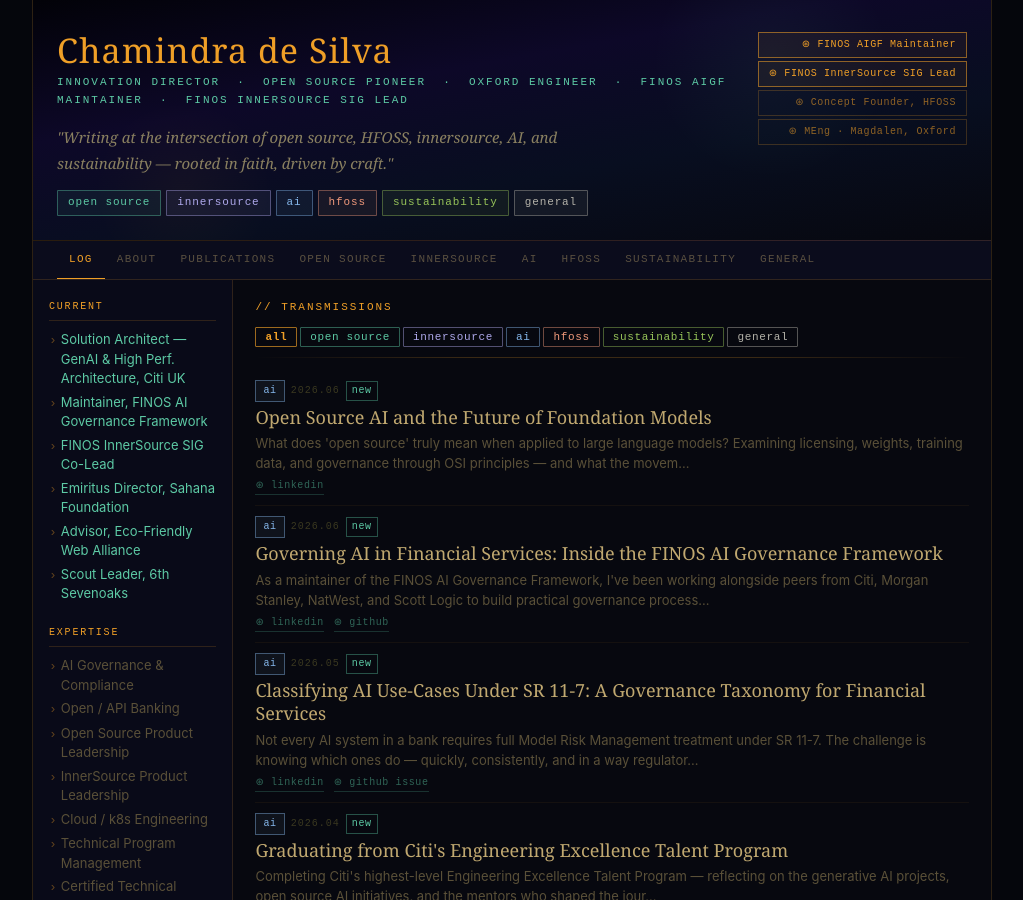
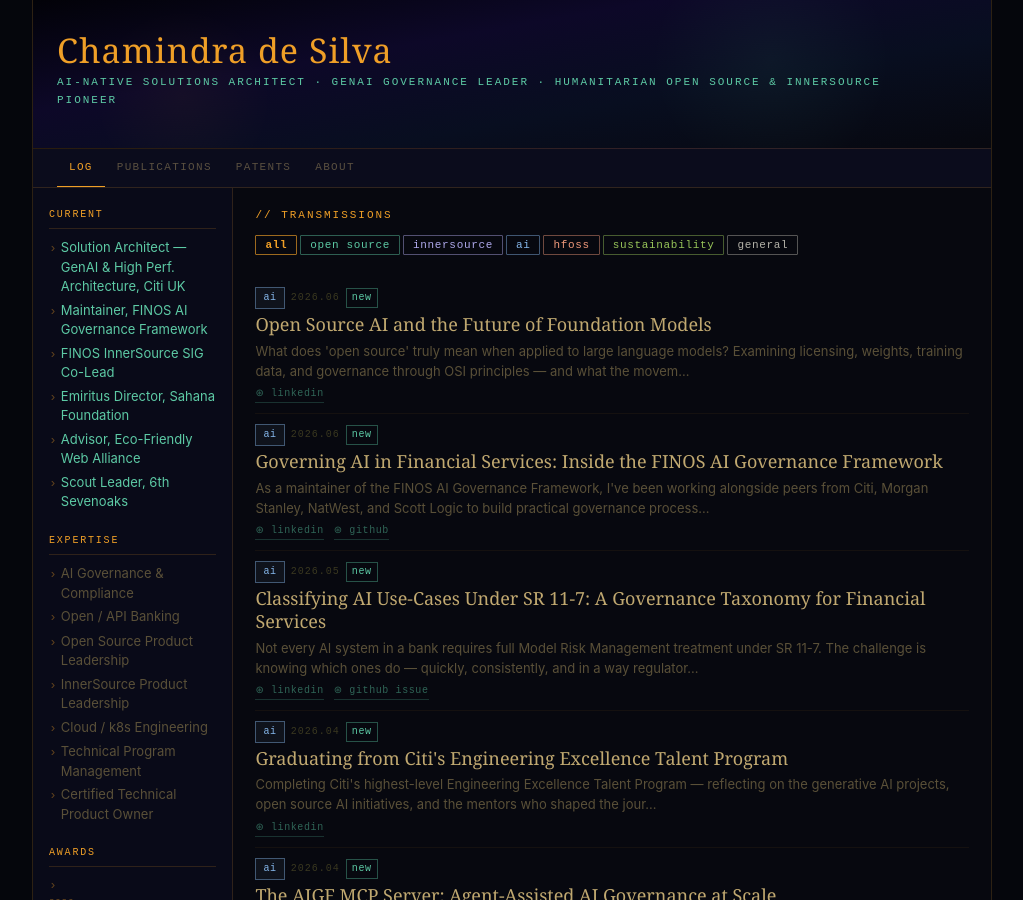
Before and after one commit to chamindra/chamindra.github.io, a Jekyll site: the page built from index.html, in a window 1280 px wide and 900 px high. Shown: the whole window, without its empty margins (128-1151 px from the left). Built offline with Jekyll 4.4.1, drawn with Linux system fonts in a browser that asks for light colours.

Commit message:
Update tagline, refine sidebar URLs, and add patents page with detailed entries

```diff
--- a/_config.yml
+++ b/_config.yml
@@ -1,5 +1,5 @@
 title: Chamindra de Silva
-tagline: "AI-native Solutions Architect · GenAI Governance Leader · Open Source Pioneer · Oxford Engineer · FINOS Maintainer"
+tagline: "AI-native Solutions Architect · GenAI Governance Leader · Humanitarian Open Source & InnerSource Pioneer"
 description: "Shaping how GenAI is safely integrated into regulated financial systems. 20+ years in high-performance architecture, AI governance, InnerSource, and open source innovation — rooted in faith, driven by craft."
 url: "https://chamindra.github.io"
 baseurl: ""
--- a/_data/sidebar.yml
+++ b/_data/sidebar.yml
@@ -53,10 +53,10 @@
 patents:
   - title: "2 GenAI Patents — Regulatory Compliance"
     detail: "Lead inventor · 2024–2025"
-    url: https://uk.linkedin.com/in/chamindra
+    url: https://chamindra.github.io/patents/
   - title: "11 GenAI Co-Patents — AI Applications"
     detail: "Co-inventor · 2025–2026"
-    url: https://uk.linkedin.com/in/chamindra
+    url: https://chamindra.github.io/patents/
   - title: "European Patent Office"
     detail: "Search Report holder"
     url: null
--- a/_layouts/default.html
+++ b/_layouts/default.html
@@ -17,22 +17,7 @@
     <div class="header-grid">
       <div>
         <h1 class="site-title"><a href="{{ '/' | relative_url }}">{{ site.title }}</a></h1>
-        <p class="site-role">innovation director &nbsp;·&nbsp; open source pioneer &nbsp;·&nbsp; oxford engineer &nbsp;·&nbsp; finos aigf maintainer &nbsp;·&nbsp; finos innersource sig lead</p>
-        <p class="site-bio">"Writing at the intersection of open source, HFOSS, innersource, AI, and sustainability — rooted in faith, driven by craft."</p>
-        <div class="header-tags">
-          <a href="{{ '/open-source/' | relative_url }}" class="header-tag ht-os">open source</a>
-          <a href="{{ '/innersource/' | relative_url }}" class="header-tag ht-is">innersource</a>
-          <a href="{{ '/ai/' | relative_url }}" class="header-tag ht-ai">ai</a>
-          <a href="{{ '/hfoss/' | relative_url }}" class="header-tag ht-hfoss">hfoss</a>
-          <a href="{{ '/sustainability/' | relative_url }}" class="header-tag ht-sus">sustainability</a>
-          <a href="{{ '/general/' | relative_url }}" class="header-tag ht-gen">general</a>
-        </div>
-      </div>
-      <div class="header-awards">
-        <span class="award-badge award-badge-highlight">&#x229B; FINOS AIGF Maintainer</span>
-        <span class="award-badge award-badge-highlight">&#x229B; FINOS InnerSource SIG Lead</span>
-        <span class="award-badge">&#x229B; Concept Founder, HFOSS</span>
-        <span class="award-badge">&#x229B; MEng &middot; Magdalen, Oxford</span>
+        <p class="site-role">{{ site.tagline }}</p>
       </div>
     </div>
   </header>
@@ -40,14 +25,9 @@
   <!-- ══ NAVIGATION ══ -->
   <nav class="site-nav">
     <a href="{{ '/' | relative_url }}"{% if page.url == '/' %} class="active"{% endif %}>log</a>
+    <a href="{{ '/publications/' | relative_url }}"{% if page.url contains 'publications' %} class="active"{% endif %}>publications</a>
+    <a href="{{ '/patents/' | relative_url }}"{% if page.url contains 'patents' %} class="active"{% endif %}>patents</a>
     <a href="{{ '/about/' | relative_url }}"{% if page.url contains 'about' %} class="active"{% endif %}>about</a>
-    <a href="{{ '/publications/' | relative_url }}"{% if page.url contains 'publications' %} class="active"{% endif %}>publications</a>
-    <a href="{{ '/open-source/' | relative_url }}"{% if page.url contains 'open-source' %} class="active"{% endif %}>open source</a>
-    <a href="{{ '/innersource/' | relative_url }}"{% if page.url contains 'innersource' %} class="active"{% endif %}>innersource</a>
-    <a href="{{ '/ai/' | relative_url }}"{% if page.url == '/ai/' %} class="active"{% endif %}>ai</a>
-    <a href="{{ '/hfoss/' | relative_url }}"{% if page.url contains 'hfoss' %} class="active"{% endif %}>hfoss</a>
-    <a href="{{ '/sustainability/' | relative_url }}"{% if page.url contains 'sustainability' %} class="active"{% endif %}>sustainability</a>
-    <a href="{{ '/general/' | relative_url }}"{% if page.url contains 'general' %} class="active"{% endif %}>general</a>
   </nav>
 
   <!-- ══ LAYOUT ══ -->
```
Also changed, not shown: patents.md (added, +56 -0 lines).
